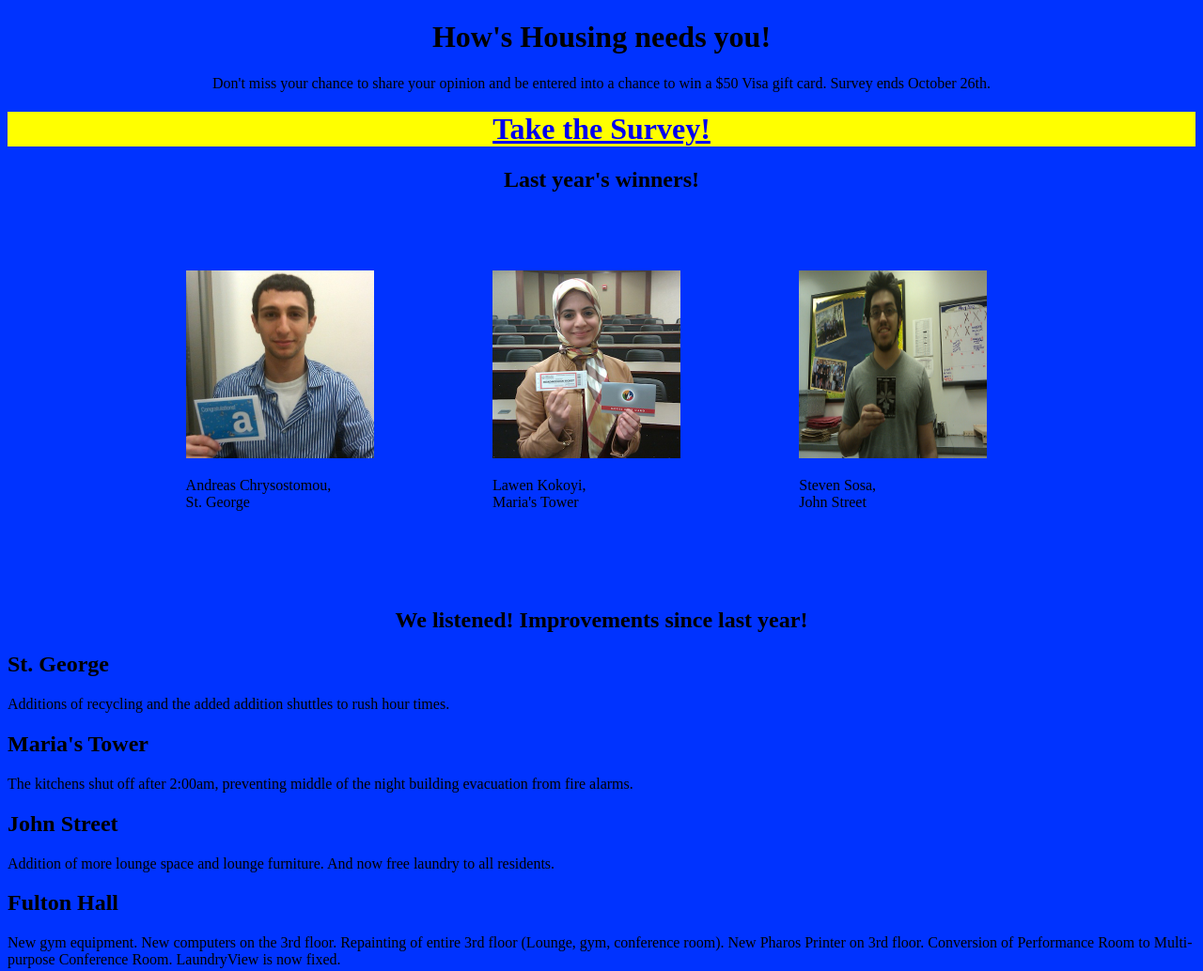
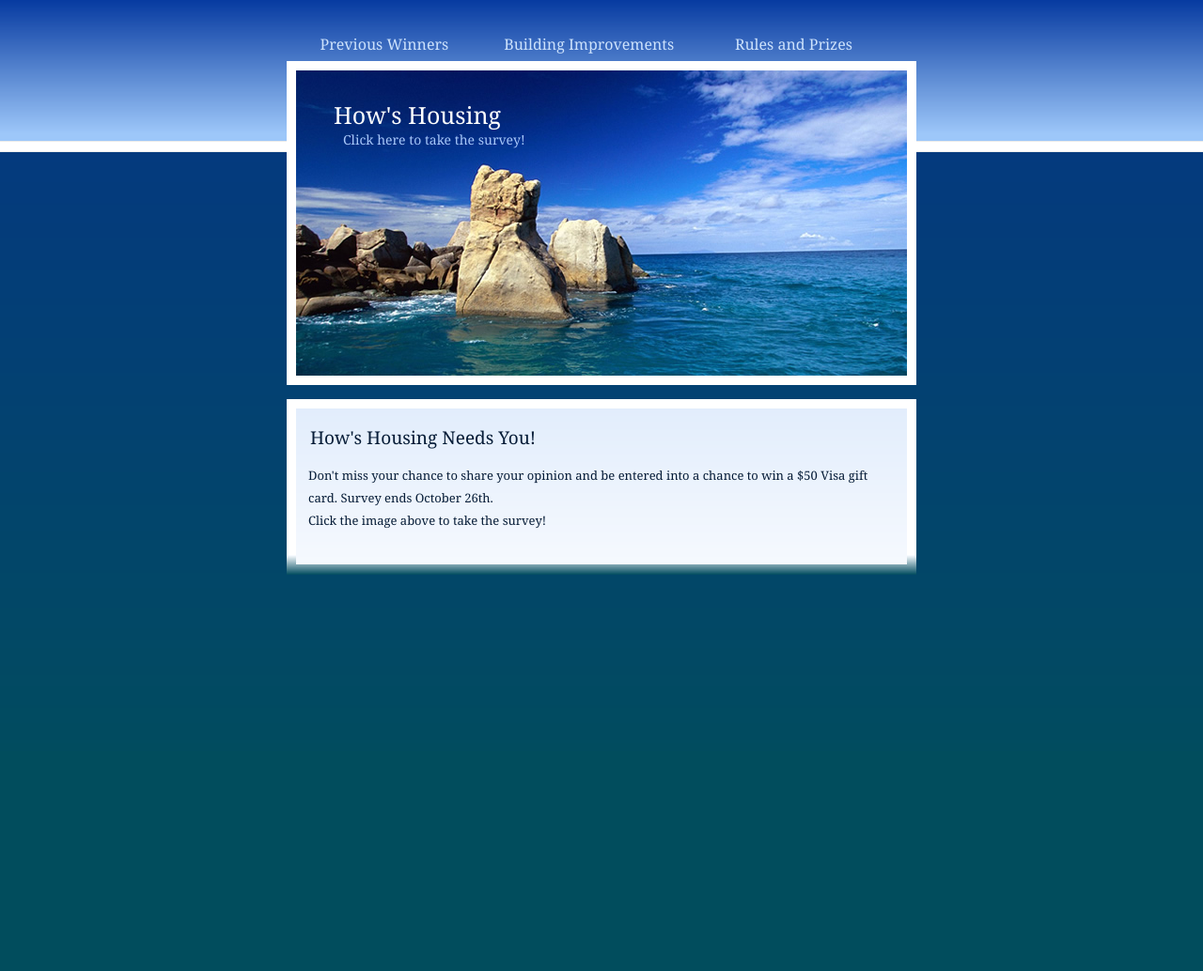
Before and after one commit to zahidmahir/howshousing, a plain HTML site: page index.html in a window 1280 px wide. Shown: the top 1034 px of the page at 94% size. After the commit the page ends 800 px from the top, so only its background shows below. Drawn offline with Linux system fonts and the light colour scheme.

Commit message:
Site redone

```diff
--- a/index.html
+++ b/index.html
@@ -1,65 +1,42 @@
 <!DOCTYPE html>
 <html>
 	<head>
-		<title>Hows Housing?</title>
 		<link rel='stylesheet' type='text/css' href='style.css' />
+		<title>How's Housing?</title>
 	</head>
 	<body>
-		<center><h1>How's Housing needs you!</h1></center>
-		<center>
-			<p>Don't miss your chance to share your opinion and be entered into a chance to win a $50 Visa gift card. Survey ends October 26th.</p>
-		</center>
-
-		<center>
-			<h1 style='background-color:yellow;'>
-				<a href='https://paceadmin.qualtrics.com//SE/?SID=SV_23kqaZWaJGk3jzn'>Take the Survey!</a>
-			<h1>
-		</center>
-
-		<center>
-			<h2>Last year's winners!</h2>
-		</center>
-		<div>
-			<div style='left:50px; float:left; margin:5% 5% 5% 15%;'>
-				<img src='images/winner1.jpg' width='200' height='200' />
-				<p>Andreas Chrysostomou, <br/> St. George</p>
-			</div>
-
-			<div style='float:left; margin:5%;'>
-				<img src='images/winner2.jpg' width='200' height='200' />
-				<p>Lawen Kokoyi, <br/> Maria's Tower</p>
-			</div>
-
-			<div style='float:left; margin:5%;'>
-				<img src='images/winner3.jpg' width='200' height='200' />
-				<p>Steven Sosa, <br/> John Street</p>
-			</div>
+	    <div id='page'>
+	        <div class='topNaviagationLink'><a href='winners.html'>Previous Winners</a></div>
+	        <div class='topNaviagationLink'><a href='improvements.html'>Building Improvements</a></div>
+	        <div class='topNaviagationLink'><a href='rules.html'>Rules and Prizes</a></div>
 
 		</div>
-
-		<div style='position:relative; margin-top:35%;'>
-			<center>
-				<h2>We listened! Improvements since last year!</h2>
-			</center>
-			<h2>St. George</h2>
-			<p>Additions of recycling and the added addition shuttles to rush hour times.</p>
-			<h2>Maria's Tower</h2>
-			<p>The kitchens shut off after 2:00am, preventing middle of the night building evacuation from fire alarms.</p>
-			<h2>John Street</h2>
-			<p>Addition of more lounge space and lounge furniture.  And now free laundry to all residents.</p>
-			<h2>Fulton Hall</h2>
-			<p>New gym equipment.  New computers on the 3rd floor.  Repainting of entire 3rd floor (Lounge, gym, conference room).  New Pharos Printer on 3rd floor.  Conversion of Performance Room to Multi-purpose Conference Room.  LaundryView is now fixed.</p>
+	    <div id='mainPicture'>
+	    	<div class='picture'>
+	        	<div id='headerTitle'>How's Housing</div>
+	            <div id='headerSubtext'>Click here to take the survey!</div>
+	        </div>
+	    </div>
+	    <div class='contentBox'>
+	    	<div class='innerBox'>
+	        	<div class='contentTitle'>
+	        		How's Housing Needs You!
+	        	</div>
+	      		<div class='contentText'>
+	      			<p>
+	      				Don't miss your chance to share your opinion and be entered into a chance to win a $50 Visa gift card. Survey ends October 26th.
+	      			</p>
+	      			<p>
+	      				Click the image above to take the survey!
+	      			</p>
+				</div>
+			</div>
 		</div>
-
-		<div style='position:relative;'>
-			<p>
-				Rules and Other Prizes:
-				<br />1. You can only fill out the survey once during the month that it is activated. Multiple   submissions will disqualify you from a chance to win the prize.
-				<br />2. If you filled out the survey and live in the building that has the most constructive responses,   you will automatically receive one extra programming point.
-				<br />3. The How's Housing survey is given in October, December, and March. If you fill out all three surveys you will be entered into a chance to win a $150 gift card at the end of the year, along with the chance to win whatever the price will be for March.
-				(For example, if March's grand prize is a $100 gift card, you will be entered into a chance to win that $100 gift card plus an additional $150 gift card if you filled out all three surveys constructively. Total value $250.)
-				<br />4. Just by filling out the survey constructively when it is available, you will be entered into a chance to win the prize of that month.
-			</p>
-		</div>
+		<div id='footer' />
+	    <script>
+	    	document.getElementById('mainPicture').onclick = function() {
+	    		window.location='https://paceadmin.qualtrics.com//SE/?SID=SV_23kqaZWaJGk3jzn'
+	    	};
+	    </script>
 	</body>
 </html>
--- a/style.css
+++ b/style.css
@@ -1,3 +1,164 @@
 body {
-	background-color: #0033FF;
+	margin: 0;
+	padding: 0;
+	text-align: left;
+	font-family:"Adobe Garamond Pro Bold", Georgia, "Times New Roman", Times, serif;
+	font-size: 13px;
+	color: #061C37;
+	background: #014D5D url(images/background.png);
+	background-repeat:repeat-x;
 }
+*
+{
+  margin: 0 auto 0 auto;
+ text-align:left;}
+
+#page
+{
+  display: block;
+  height:auto;
+  position: relative;
+  overflow: hidden;
+  width: 670px;
+}
+
+.topNaviagationLink
+{
+text-align:center;
+position:relative;
+margin-top:30px;
+font-size:16px;
+margin-left:-10px;
+width:34%;
+height: 35px;
+line-height: 35px;
+float:left;
+color:#CEEAEE;
+font-family:"Adobe Garamond Pro Bold", Georgia, "Times New Roman", Times, serif;
+}
+
+
+.topNaviagationLink a
+{
+text-decoration:none;
+color:#CDE2FC;
+}
+
+.topNaviagationLink a:hover
+{
+text-align:center;
+border-bottom:none;
+color:#0C61C9;
+display: block;
+width:121px;
+height: 35px;
+line-height: 35px;
+background-image:url(tab.png);
+
+}
+
+#mainPicture
+{
+width:670px;
+height:345px;
+background-color:#FFFFFF;
+}
+
+#mainPicture
+{
+width:670px;
+height:345px;
+background-color:#FFFFFF;
+}
+
+#mainPicture .picture
+{
+position:relative;
+width:650px;
+height:325px;
+top:10px;
+background-image:url(images/anoceanofsky.jpeg);
+background-repeat:no-repeat;
+margin-left:10px;
+}
+
+#headerTitle
+{
+position:relative;
+top:30px;
+left:40px;
+font-size:25px;
+color:#FFFFFF;
+font-family:"Adobe Garamond Pro Bold", Georgia, "Times New Roman", Times, serif;
+}
+
+#headerSubtext
+{
+position:relative;
+top:30px;
+left:50px;
+font-size:14px;
+color:#A9C8FA;
+font-family:"Adobe Garamond Pro Bold", Georgia, "Times New Roman", Times, serif;
+}
+
+.contentBox
+{
+width:670px;
+height:auto;
+background-color:#FFFFFF;
+margin-top:10px;
+}
+
+.contentBox .innerBox
+{
+position:relative;
+width:650px;
+height:auto;
+top:10px;
+margin-left:10px;
+background-image:url(images/content_back.png);
+background-repeat:repeat-x;
+padding-bottom:35px;
+}
+
+.contentTitle
+{
+font-size:19px;
+margin-bottom:15px;
+padding-top:18px;
+margin-left:15px;
+margin-top:15px;
+}
+
+.contentText
+{
+font-size:13px;
+line-height:24px;
+margin-left:13px;
+margin-right:13px;
+}
+
+#footer {
+
+width: 670px;
+height:16px;
+background: url(images/footer.png) no-repeat;
+text-align:center;
+font-size:9px;
+font-family:Arial, Helvetica, sans-serif;
+color:#386172;
+padding-top:5px;
+}
+
+#footer a
+{
+text-decoration:none;
+font-size:9px;
+color:#386172;
+}
+
+html, body {
+text-align: center;
+}
+p {text-align: left;}
```
Also changed, not shown: improvements.html (added, +170 -0 lines), rules.html (added, +40 -0 lines), winners.html (added, +53 -0 lines), images/andreaschrysostomou.jpg (added), images/anoceanofsky.jpeg (added), images/background.png (added), images/content_back.png (added), images/footer.png (added), images/home_improvement.jpeg (added), images/lawenkokoyi.jpg (added), images/stevensosa.jpg (added).
